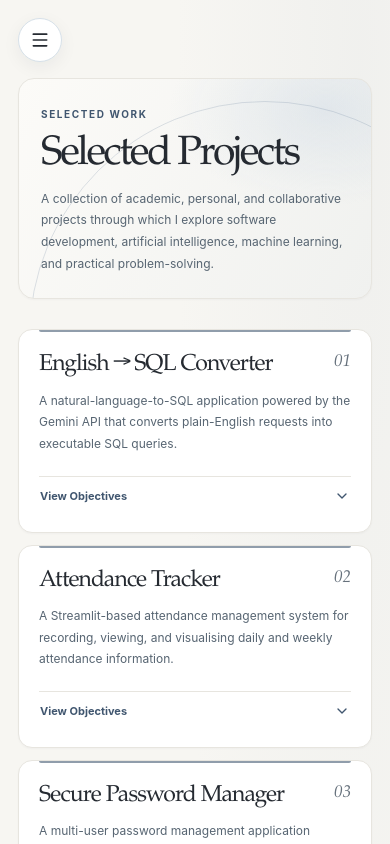
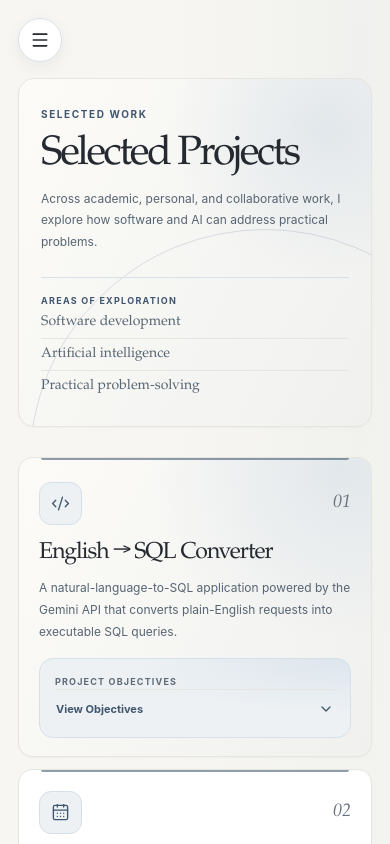
Before and after one commit to rutavmehta/rutav-new-portfolio, a React (Vite) app: page /projects in a window 390 px wide. Shown: the top 844 px of the page. Built offline with nearby package versions, Linux system fonts and the light colour scheme.

Commit message:
Projects Page redesign!

```diff
--- a/src/pages/Projects.css
+++ b/src/pages/Projects.css
@@ -14,6 +14,10 @@
 
 .projects-intro {
   position: relative;
+  display: grid;
+  grid-template-columns: minmax(0, 1.35fr) minmax(220px, 0.65fr);
+  align-items: center;
+  gap: clamp(32px, 5vw, 64px);
   min-height: 255px;
   overflow: hidden;
   padding: clamp(30px, 5vw, 56px);
@@ -23,6 +27,16 @@
     radial-gradient(ellipse at 87% 14%, var(--color-hero-glow), transparent 36%),
     linear-gradient(118deg, var(--color-hero-start), var(--color-hero-end));
   box-shadow: var(--shadow-xs);
+}
+
+.projects-intro__copy,
+.projects-intro__themes {
+  position: relative;
+  z-index: 1;
+}
+
+.projects-intro__copy {
+  max-width: 720px;
 }
 
 .projects-intro::after {
@@ -37,9 +51,32 @@
   pointer-events: none;
 }
 
-.projects-intro > * {
-  position: relative;
-  z-index: 1;
+.projects-intro__themes {
+  display: grid;
+  gap: 0;
+  padding-left: 22px;
+  border-left: 1px solid var(--color-accent-border);
+}
+
+.projects-intro__themes p {
+  margin: 0 0 9px;
+  color: var(--color-accent);
+  font-size: 9px;
+  font-weight: 700;
+  letter-spacing: 0.14em;
+}
+
+.projects-intro__themes span {
+  padding: 8px 0;
+  border-bottom: 1px solid var(--color-border);
+  color: var(--color-text-secondary);
+  font-family: var(--font-display);
+  font-size: 15px;
+  line-height: 1.35;
+}
+
+.projects-intro__themes span:last-child {
+  border-bottom: 0;
 }
 
 .projects-intro__title {
@@ -73,26 +110,33 @@
   height: 100%;
 }
 
+.project-entry--featured {
+  grid-column: 1 / -1;
+}
+
 .portfolio-project {
   position: relative;
   display: flex;
   min-width: 0;
-  min-height: 300px;
+  min-height: 290px;
   height: 100%;
   flex-direction: column;
   overflow: hidden;
-  padding: 24px 25px 18px;
+  padding: 25px 26px 19px;
   border-radius: var(--radius-lg);
   background: var(--color-surface);
   box-shadow: var(--shadow-xs);
-  transition: transform var(--transition-base), border-color var(--transition-base), box-shadow var(--transition-base);
+  transition:
+    transform var(--transition-base),
+    border-color var(--transition-base),
+    box-shadow var(--transition-base);
 }
 
 .portfolio-project::before {
   position: absolute;
   top: 0;
-  right: 20px;
-  left: 20px;
+  right: 22px;
+  left: 22px;
   height: 2px;
   border-radius: 0 0 2px 2px;
   background: var(--color-accent);
@@ -106,18 +150,50 @@
   box-shadow: var(--shadow-sm);
 }
 
+.portfolio-project--featured {
+  display: grid;
+  min-height: 330px;
+  grid-template-columns: minmax(0, 1.12fr) minmax(280px, 0.88fr);
+  align-items: stretch;
+  gap: clamp(24px, 4vw, 54px);
+  padding: 34px 36px;
+  background:
+    radial-gradient(ellipse at 91% 4%, var(--color-hero-glow), transparent 42%),
+    linear-gradient(118deg, var(--color-hero-start), var(--color-hero-end));
+}
+
+.portfolio-project__main {
+  min-width: 0;
+}
+
+.portfolio-project__top {
+  display: flex;
+  align-items: center;
+  justify-content: space-between;
+  gap: 15px;
+  margin-bottom: 18px;
+}
+
+.portfolio-project__icon {
+  display: grid;
+  width: 43px;
+  height: 43px;
+  flex: 0 0 auto;
+  place-items: center;
+  border: 1px solid var(--color-accent-border);
+  border-radius: 12px;
+  color: var(--color-accent);
+  background: var(--color-accent-soft);
+}
+
 .portfolio-project__number {
-  position: absolute;
-  top: 23px;
-  right: 25px;
   color: var(--color-text-faint);
   font-family: var(--font-display);
-  font-size: 17px;
+  font-size: 18px;
   font-style: italic;
 }
 
 .portfolio-project__title {
-  max-width: calc(100% - 38px);
   margin: 0;
   color: var(--color-text);
   font-family: var(--font-display);
@@ -139,6 +215,28 @@
   padding-top: 21px;
 }
 
+.portfolio-project--featured .portfolio-project__objectives {
+  align-self: stretch;
+  display: flex;
+  flex-direction: column;
+  justify-content: space-between;
+  margin-top: 0;
+  padding: 18px 20px 10px;
+  border: 1px solid var(--color-accent-border);
+  border-radius: var(--radius-lg);
+  background:
+    radial-gradient(ellipse at 100% 0%, var(--color-hero-glow), transparent 50%),
+    var(--color-accent-soft);
+}
+
+.portfolio-project--featured .portfolio-project__objectives::before {
+  color: var(--color-text-muted);
+  content: 'PROJECT OBJECTIVES';
+  font-size: 9px;
+  font-weight: 700;
+  letter-spacing: 0.13em;
+}
+
 .portfolio-project__toggle {
   display: flex;
   width: 100%;
@@ -158,6 +256,10 @@
   text-align: left;
 }
 
+.portfolio-project__toggle:hover {
+  color: var(--color-accent-hover);
+}
+
 .portfolio-project__toggle svg {
   flex: 0 0 auto;
   transition: transform var(--transition-fast);
@@ -170,6 +272,7 @@
 .portfolio-project__toggle:focus-visible {
   outline: 3px solid var(--color-accent);
   outline-offset: 3px;
+  border-radius: var(--radius-sm);
 }
 
 .portfolio-project__list {
@@ -180,6 +283,7 @@
   color: var(--color-text-secondary);
   font-size: 11px;
   line-height: 1.65;
+  overflow-wrap: anywhere;
 }
 
 .portfolio-project__list[hidden] {
@@ -195,8 +299,42 @@
     grid-template-columns: minmax(0, 1fr);
   }
 
+  .project-entry--featured {
+    grid-column: auto;
+  }
+
+  .portfolio-project--featured {
+    grid-template-columns: minmax(0, 1fr);
+    gap: 20px;
+  }
+
   .portfolio-project {
     min-height: 0;
+  }
+}
+
+@media (max-width: 860px) {
+  .projects-intro {
+    grid-template-columns: minmax(0, 1fr);
+    gap: 24px;
+  }
+
+  .projects-intro__themes {
+    grid-template-columns: repeat(3, minmax(0, 1fr));
+    gap: 8px 16px;
+    padding: 16px 0 0;
+    border-top: 1px solid var(--color-accent-border);
+    border-left: 0;
+  }
+
+  .projects-intro__themes p {
+    grid-column: 1 / -1;
+    margin-bottom: 0;
+  }
+
+  .projects-intro__themes span {
+    border-bottom: 0;
+    font-size: 13px;
   }
 }
 
@@ -227,22 +365,46 @@
     font-size: 12px;
   }
 
+  .projects-intro__themes {
+    grid-template-columns: minmax(0, 1fr);
+    gap: 0;
+  }
+
+  .projects-intro__themes span {
+    padding: 6px 0;
+    border-bottom: 1px solid var(--color-border);
+    font-size: 14px;
+  }
+
   .projects-grid {
     gap: 12px;
     margin-top: 30px;
   }
 
   .portfolio-project {
-    padding: 21px 20px 16px;
+    padding: 21px 20px 17px;
   }
 
-  .portfolio-project__number {
-    top: 20px;
-    right: 20px;
+  .portfolio-project--featured {
+    min-height: 0;
+    gap: 16px;
+    padding: 24px 20px 18px;
+  }
+
+  .portfolio-project--featured .portfolio-project__objectives {
+    padding: 16px 15px 8px;
+  }
+
+  .portfolio-project__top {
+    margin-bottom: 14px;
   }
 
   .portfolio-project__title {
     font-size: 23px;
+  }
+
+  .portfolio-project__objectives {
+    padding-top: 18px;
   }
 }
 
@@ -251,4 +413,15 @@
   .portfolio-project__toggle svg {
     transition: none;
   }
+
+  .portfolio-project:hover {
+    transform: none;
+  }
 }
+
+@media (max-width: 320px) {
+  html:has(.projects-page),
+  body:has(.projects-page) {
+    min-width: 0;
+  }
+}
--- a/src/pages/Projects.jsx
+++ b/src/pages/Projects.jsx
@@ -1,5 +1,18 @@
 import { useState } from 'react'
-import { ChevronDown } from 'lucide-react'
+import {
+  Activity,
+  BatteryCharging,
+  BrainCircuit,
+  CalendarDays,
+  ChevronDown,
+  Code2,
+  KeyRound,
+  LockKeyhole,
+  Satellite,
+  Ship,
+  Siren,
+  ShieldCheck,
+} from 'lucide-react'
 import Card from '../components/ui/Card.jsx'
 import PageContainer from '../components/ui/PageContainer.jsx'
 import Reveal from '../components/ui/Reveal.jsx'
@@ -8,6 +21,7 @@ import './Projects.css'
 const projects = [
   {
     name: 'English → SQL Converter',
+    icon: Code2,
     description: 'A natural-language-to-SQL application powered by the Gemini API that converts plain-English requests into executable SQL queries.',
     objectives: [
       'Convert natural-language requests into executable SQL queries.',
@@ -18,7 +32,8 @@ const projects = [
   },
   {
     name: 'Attendance Tracker',
-    description: 'A Streamlit-based attendance management system for recording, viewing, and visualising daily and weekly attendance information.',
+    icon: CalendarDays,
+    description: 'A Streamlit-based tool for daily and weekly attendance tracking and visualisation, using NumPy, Pandas, and Scikit-learn for backend analytics.',
     objectives: [
       'Simplify attendance recording and management.',
       'Maintain organised attendance records.',
@@ -28,6 +43,7 @@ const projects = [
   },
   {
     name: 'Secure Password Manager',
+    icon: LockKeyhole,
     description: 'A multi-user password management application featuring encrypted credential storage, password generation, strength validation, search, and categories.',
     objectives: [
       'Store user credentials securely.',
@@ -38,6 +54,7 @@ const projects = [
   },
   {
     name: 'IoT Device Monitoring & Alert System',
+    icon: Activity,
     description: 'An IoT monitoring solution developed during my two-month internship at Ybranium Technologies, focused on real-time device monitoring, automated alerts, and data logging for industrial applications.',
     objectives: [
       'Monitor connected devices in real time.',
@@ -48,7 +65,8 @@ const projects = [
   },
   {
     name: 'Nexcell EV Battery SOH Predictor',
-    description: 'An AI/ML-based application that predicts the State of Health (SOH) of electric vehicle batteries using parameters such as current, voltage, temperature, and impedance.',
+    icon: BatteryCharging,
+    description: 'A machine-learning application that predicts electric vehicle battery State of Health (SOH) from current, voltage, temperature, and impedance data, using XGBoost, FastAPI, and AWS EC2.',
     objectives: [
       'Predict electric vehicle battery State of Health.',
       'Apply machine learning to battery-related data.',
@@ -58,7 +76,8 @@ const projects = [
   },
   {
     name: 'Mental Health Monitoring System',
-    description: 'A machine learning and deep learning-based system explored during the X-Fair Hackathon 2025 Ideathon to analyse behavioural data and identify patterns potentially associated with mental well-being.',
+    icon: BrainCircuit,
+    description: 'A non-diagnostic machine-learning and deep-learning system explored during the XFair Hackathon 2025 Ideathon, using CNN-based behavioural pattern analysis related to mental well-being.',
     objectives: [
       'Analyse behavioural data for relevant patterns.',
       'Explore machine learning and CNN-based approaches.',
@@ -68,7 +87,8 @@ const projects = [
   },
   {
     name: 'AI Smart Helmet for Hazard Detection',
-    description: 'An AI-based smart helmet concept explored during HackMIT 2025, focused on real-time workplace hazard detection using computer vision.',
+    icon: ShieldCheck,
+    description: 'A computer-vision-based smart helmet concept for real-time workplace hazard detection, explored at HackMIT 2025 Ideathon, where I also volunteered.',
     objectives: [
       'Explore real-time workplace hazard detection.',
       'Identify potentially unsafe situations.',
@@ -78,7 +98,8 @@ const projects = [
   },
   {
     name: 'Krishisat AI',
-    description: 'A cloud-native satellite analytics platform designed to map crop species and forecast eight-day field water deficits to support precision canal irrigation.',
+    icon: Satellite,
+    description: 'A cloud-native satellite analytics platform for crop mapping and eight-day field water-deficit forecasts to support precision irrigation.',
     objectives: [
       'Map crop species using satellite-based analysis.',
       'Forecast field water deficits over an eight-day period.',
@@ -88,7 +109,8 @@ const projects = [
   },
   {
     name: 'ShipWise',
-    description: 'An AI-powered maritime decision-support platform designed to optimise bulk coking coal vessel chartering and help prevent costly port demurrage.',
+    icon: Ship,
+    description: 'An AI-based maritime decision-support system for bulk coking coal vessel chartering, designed to help avoid costly port demurrage.',
     objectives: [
       'Optimise bulk vessel chartering decisions.',
       'Analyse relevant maritime and port information.',
@@ -98,6 +120,7 @@ const projects = [
   },
   {
     name: 'Emergency Response Simulator',
+    icon: Siren,
     description: 'A desktop-based simulation system for urban emergency dispatch, vehicle routing, and priority-based incident management.',
     objectives: [
       'Simulate emergency dispatch operations.',
@@ -108,6 +131,7 @@ const projects = [
   },
   {
     name: 'Digital Subscriptions & Licence Vault',
+    icon: KeyRound,
     description: 'A centralised web application for managing digital subscriptions, software licence keys, renewal information, and shared family-plan seats.',
     objectives: [
       'Centralise subscription and licence management.',
@@ -120,19 +144,28 @@ const projects = [
 
 function ProjectCard({ project, index }) {
   const [objectivesOpen, setObjectivesOpen] = useState(false)
+  const Icon = project.icon
   const projectNumber = String(index + 1).padStart(2, '0')
   const titleId = `project-title-${projectNumber}`
   const objectivesId = `project-objectives-${projectNumber}`
+  const entryClass = index === 0 ? 'project-entry project-entry--featured' : 'project-entry'
+  const cardClass = index === 0 ? 'portfolio-project portfolio-project--featured' : 'portfolio-project'
 
   return (
-    <Reveal className="project-entry" delay={index * 0.035}>
-      <Card aria-labelledby={titleId} className="portfolio-project">
+    <Reveal className={entryClass} delay={index * 0.035}>
+      <Card aria-labelledby={titleId} className={cardClass}>
+        <div className="portfolio-project__main">
+          <div className="portfolio-project__top">
+            <span className="portfolio-project__icon"><Icon aria-hidden="true" size={19} strokeWidth={1.7} /></span>
             <span aria-hidden="true" className="portfolio-project__number">{projectNumber}</span>
+          </div>
           <h2 className="portfolio-project__title" id={titleId}>{project.name}</h2>
           <p className="portfolio-project__description">{project.description}</p>
+        </div>
         <div className="portfolio-project__objectives">
           <button
             aria-controls={objectivesId}
+            aria-label={`${objectivesOpen ? 'Hide' : 'View'} objectives for ${project.name}`}
             aria-expanded={objectivesOpen}
             className="portfolio-project__toggle"
             onClick={() => setObjectivesOpen((open) => !open)}
@@ -163,11 +196,19 @@ function Projects() {
         as="section"
         className="projects-intro"
       >
+        <div className="projects-intro__copy">
           <p className="projects-eyebrow">SELECTED WORK</p>
           <h1 className="projects-intro__title" id="projects-title">Selected Projects</h1>
           <p className="projects-intro__description">
-          A collection of academic, personal, and collaborative projects through which I explore software development, artificial intelligence, machine learning, and practical problem-solving.
+            Across academic, personal, and collaborative work, I explore how software and AI can address practical problems.
           </p>
+        </div>
+        <aside aria-label="Themes across the project collection" className="projects-intro__themes">
+          <p>AREAS OF EXPLORATION</p>
+          <span>Software development</span>
+          <span>Artificial intelligence</span>
+          <span>Practical problem-solving</span>
+        </aside>
       </Reveal>
 
       <section aria-label="Project portfolio" className="projects-grid">
```
Lines whose indentation alone changed are shown as unchanged.
